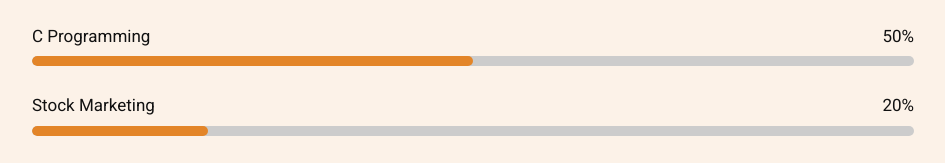
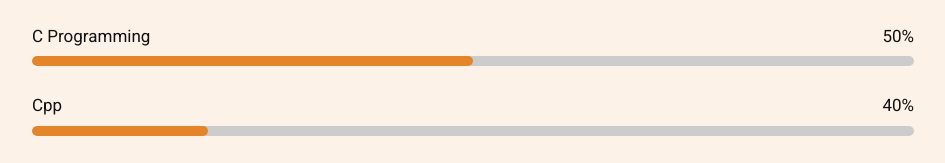
Before and after one commit to anjali6387/anjali-s-portfolio, a plain HTML site: page index.html in a window 1280 px wide. Shown: the part 1523-1686 px from the top of the page, without its empty margins (317-1262 px from the left). Drawn offline with Linux system fonts and the light colour scheme.

Commit message:
Update index.html

```diff
--- a/index.html
+++ b/index.html
@@ -119,7 +119,7 @@
             <div class="bar"> <span></span> </div>
         </div>
         <div class="progress">
-            <h3> stock marketing <span>20% </span> </h3>
+            <h3> cpp <span>40% </span> </h3>
             <div class="bar"> <span></span> </div>
         </div>
     </div>
```
